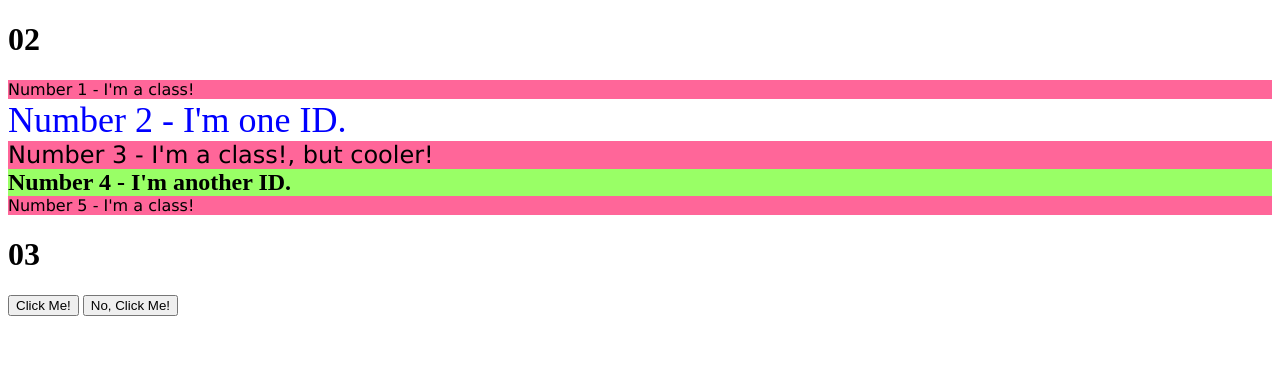
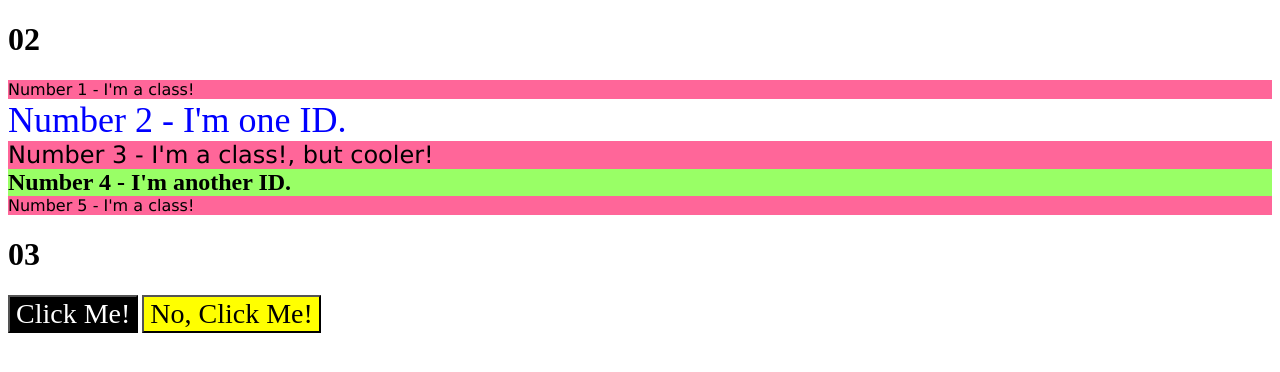
Before and after one commit to aldriebarcena/odin-recipes, a plain HTML site: page recipes/css_practice.html in a window 1280 px wide. Drawn offline with Linux system fonts and the light colour scheme.

Commit message:
did 03-grouping-seletors

```diff
--- a/stylesheet.css
+++ b/stylesheet.css
@@ -1,7 +1,7 @@
 
 .class-1 {
     background-color: rgb(255, 102, 153);
-    font-family: "Verdana", "DejaVu Sans", "sans-serif";
+    font-family: "Verdana", "DejaVu Sans", sans-serif;
 }
 
 #id-1 {
@@ -18,3 +18,18 @@
     font-size: 24px;
     font-weight: 700;
 }
+
+.button1 {
+    background-color: black;
+    color: white;
+}
+
+.button2 {
+    background-color: yellow;
+}
+
+.button1,
+.button2 {
+    font-size: 28px;
+    font-family: "Helevetica", "Times New Roman", sans-serif;
+}
```
